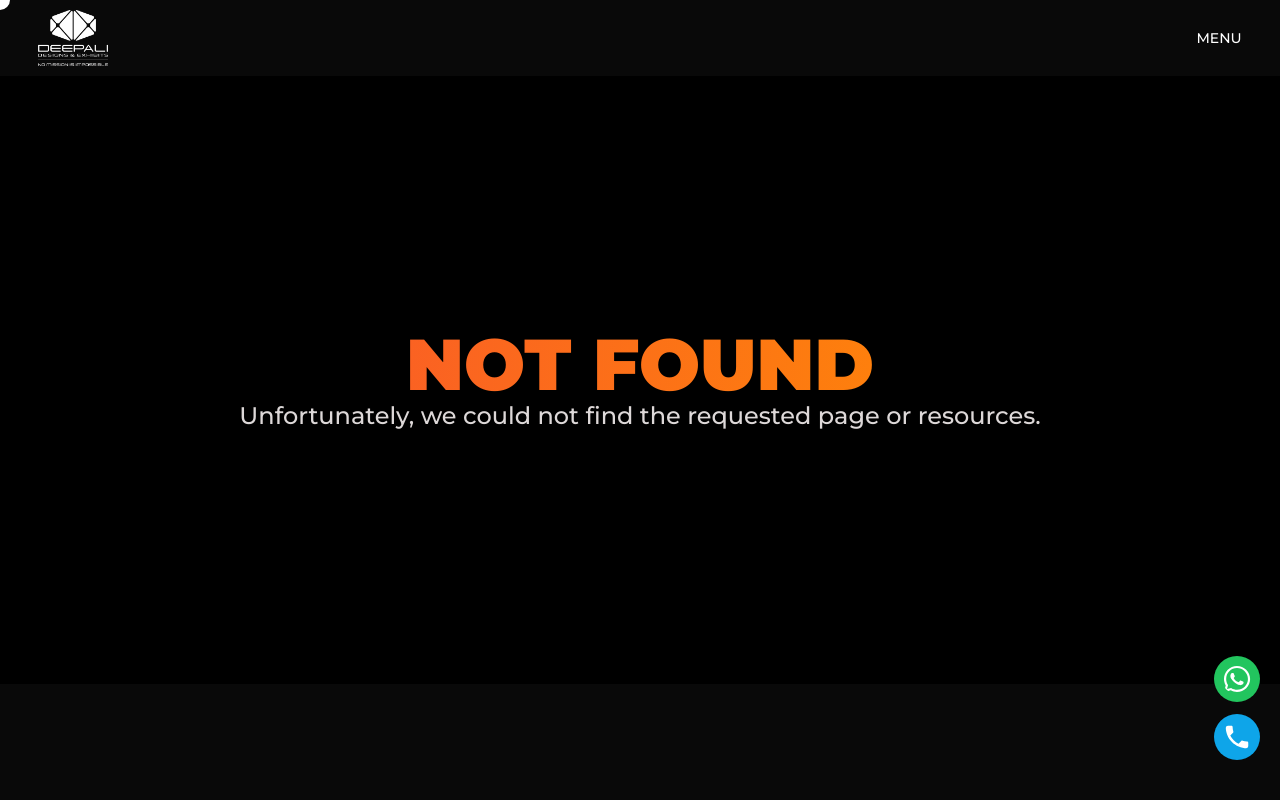
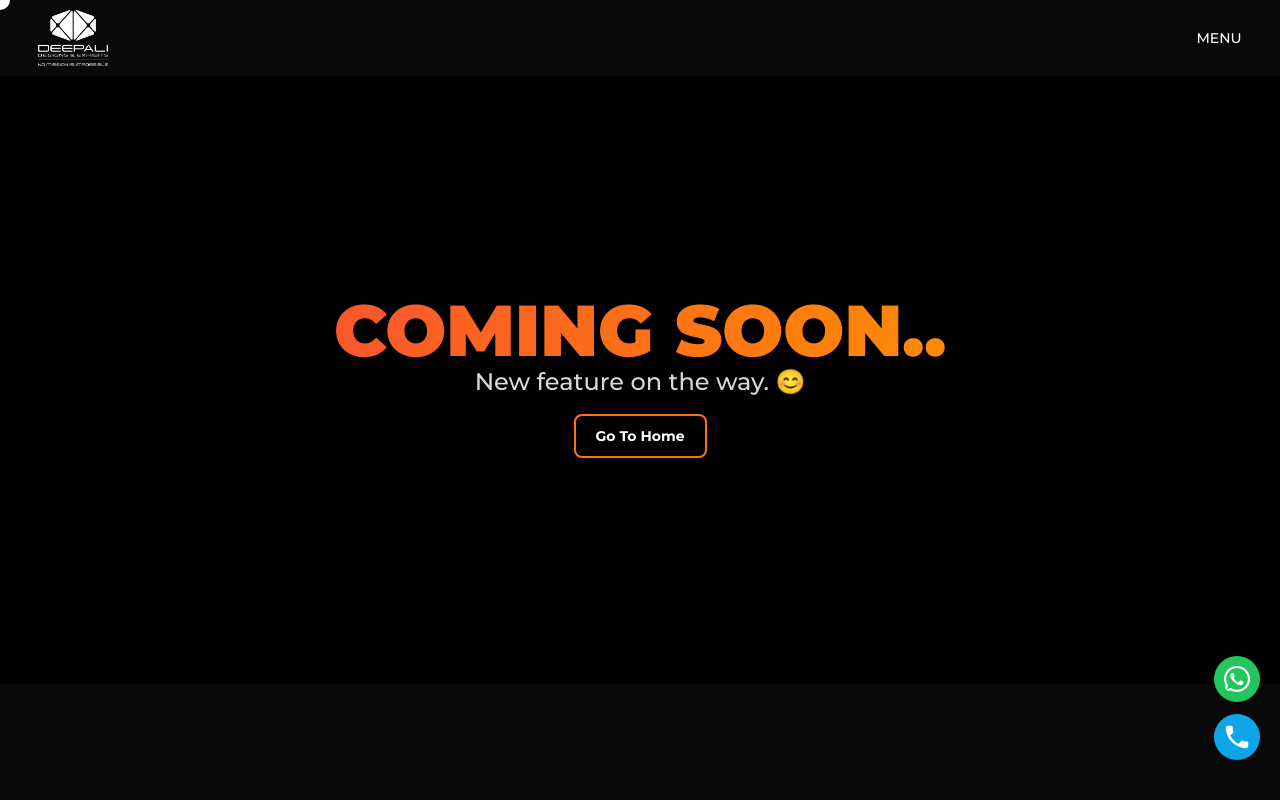
Before and after one commit to VishalKumar000/Freelance-Stall-Decorator, a Next.js app: page /coming-soon in a window 1280 px wide. Before the commit this address had no page. Shown: the top 800 px of the page. Built offline with nearby package versions, Linux system fonts and the light colour scheme.

Commit message:
coming soon page

```diff
--- /dev/null
+++ b/src/app/coming-soon/page.tsx
@@ -0,0 +1,36 @@
+import Link from "next/link";
+import React from "react";
+
+const ComingSoon = () => {
+  return (
+    <section className="w-full bg-black text-white py-16 min-h-[60vh]">
+      <div className="w-full max-w-[1200px] min-h-[60vh] my-0 mx-auto px-4 flex flex-col gap-8 items-center justify-center">
+        <div className="text-center">
+          <h1 className=" text-7xl font-black m-0 uppercase bg-cover bg-center heading-highlight">
+            Coming Soon..
+          </h1>
+          <p
+            className="text-[#ddd8d8] font-medium text-2xl"
+            style={{ wordBreak: "break-word" }}
+          >
+            New feature on the way. &#128522;
+          </p>
+          <div className="mt-4 gap-4 flex justify-center">
+            <Link href={"/"}>
+              <button
+                type="button"
+                className={
+                  "focus:outline-none border-2 border-orange-500 font-bold rounded-lg text-sm px-5 text-white py-2.5 mb-2 capitalize hover:bg-gradient-to-r hover:from-orange-500 hover:to-yellow-500"
+                }
+              >
+                Go To Home
+              </button>
+            </Link>
+          </div>
+        </div>
+      </div>
+    </section>
+  );
+};
+
+export default ComingSoon;
```
Also changed, not shown: 1 other file (tests, documents, lock files or other folders).
